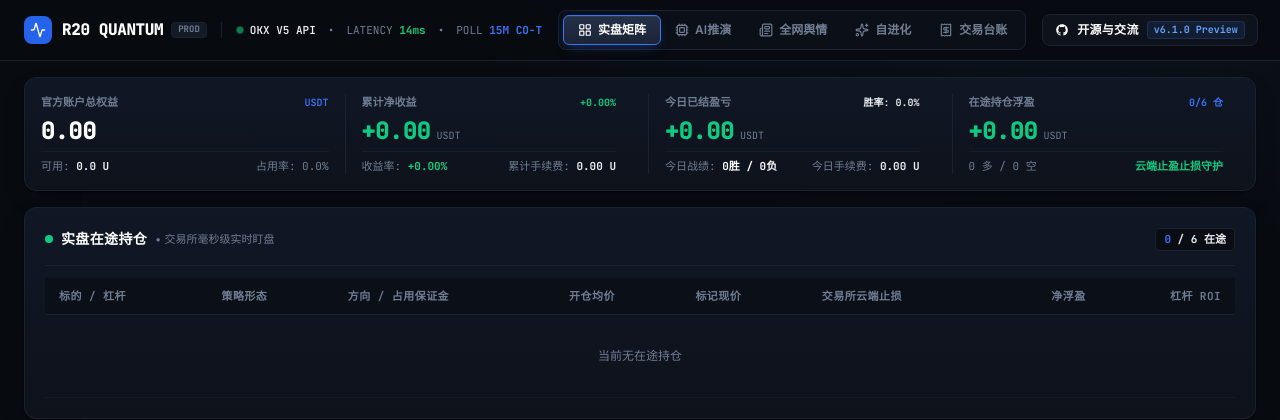
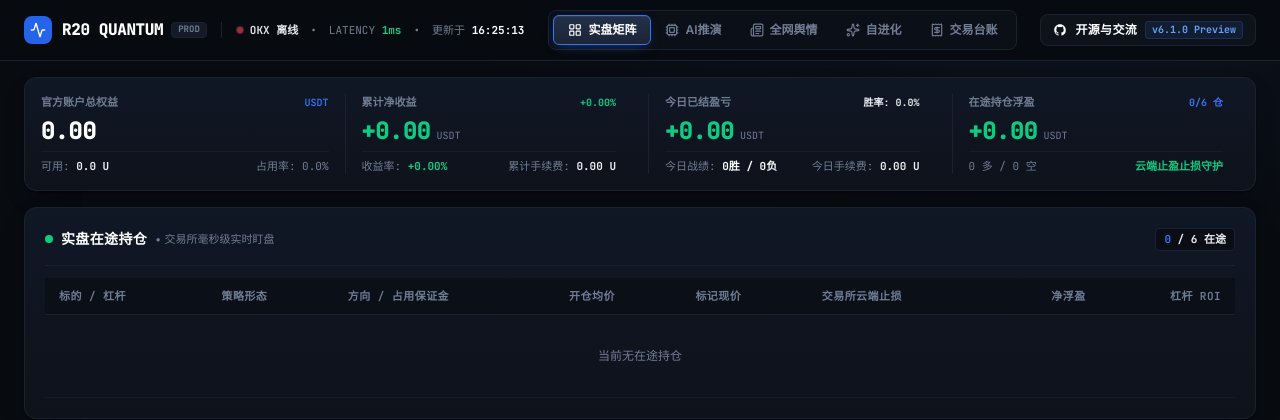
Before and after one commit to 0xdabiaoge/r20-quantum-trader, a FastAPI app: page / in a window 1280 px wide. Shown: the top 420 px of the page. Run offline with FastAPI, Linux system fonts and the light colour scheme.

Commit message:
fix: prevent concurrent poll stall, add no-cache API headers, live telemetry clock and smooth chart updates

```diff
--- a/dashboard/app.py
+++ b/dashboard/app.py
@@ -1081,12 +1081,18 @@ async def index(request: Request):
 @app.get("/api/all")
 async def get_all_data():
     data = await refresh_cache_if_needed(3.0)
-    return JSONResponse(data)
+    return JSONResponse(
+        data,
+        headers={"Cache-Control": "no-cache, no-store, must-revalidate"},
+    )
 
 @app.get("/api/overview")
 async def get_overview():
     data = await refresh_cache_if_needed(3.0)
-    return JSONResponse(data)
+    return JSONResponse(
+        data,
+        headers={"Cache-Control": "no-cache, no-store, must-revalidate"},
+    )
 
 if __name__ == "__main__":
     import uvicorn
--- a/dashboard/templates/index.html
+++ b/dashboard/templates/index.html
@@ -197,15 +197,15 @@
                 </div>
 
                 <!-- Live Engine Telemetry Ping -->
-                <div class="hidden xl:flex items-center space-x-3 text-[11px] font-mono text-[#707E94] border-l border-[#1A2232] pl-3.5">
+                <div class="hidden lg:flex items-center space-x-3 text-[11px] font-mono text-[#707E94] border-l border-[#1A2232] pl-3.5">
                     <div class="flex items-center space-x-1.5">
-                        <span class="w-2 h-2 rounded-full bg-[#0ECB81] live-ping"></span>
-                        <span class="text-[#EAECEF] font-semibold">OKX V5 API</span>
+                        <span id="topbar-status-dot" class="w-2 h-2 rounded-full bg-[#0ECB81] live-ping"></span>
+                        <span id="topbar-status-text" class="text-[#EAECEF] font-semibold">OKX V5 API</span>
                     </div>
                     <span>•</span>
-                    <div>LATENCY <strong class="text-[#0ECB81]">14ms</strong></div>
+                    <div>LATENCY <strong id="topbar-latency" class="text-[#0ECB81]">--ms</strong></div>
                     <span>•</span>
-                    <div>POLL <strong class="text-[#3875F6]">15M CO-T</strong></div>
+                    <div>更新于 <strong id="topbar-update-clock" class="text-white font-mono">--:--:--</strong></div>
                 </div>
             </div>
 
@@ -1222,12 +1222,46 @@
             }
         };
 
+        let isFetchingTerminalData = false;
         async function loadAllData() {
+            if (isFetchingTerminalData) return;
+            isFetchingTerminalData = true;
+            const t0 = performance.now();
             try {
-                const res = await fetch('/api/all?t=' + Date.now());
+                const res = await fetch('/api/all?t=' + Date.now(), { cache: 'no-store' });
                 if (!res.ok) throw new Error('API HTTP ' + res.status);
                 const data = await res.json();
                 rawJsonData = data;
+
+                // Update Telemetry in Top Bar
+                const latencyMs = Math.max(1, Math.round(performance.now() - t0));
+                const topbarLatencyEl = document.getElementById('topbar-latency');
+                if (topbarLatencyEl) topbarLatencyEl.innerText = `${latencyMs}ms`;
+
+                const topbarClockEl = document.getElementById('topbar-update-clock');
+                if (topbarClockEl) {
+                    const now = new Date();
+                    const hh = String(now.getHours()).padStart(2, '0');
+                    const mm = String(now.getMinutes()).padStart(2, '0');
+                    const ss = String(now.getSeconds()).padStart(2, '0');
+                    topbarClockEl.innerText = `${hh}:${mm}:${ss}`;
+                }
+
+                const healthStatus = data.data_health?.status || 'LIVE';
+                const topbarDotEl = document.getElementById('topbar-status-dot');
+                const topbarTextEl = document.getElementById('topbar-status-text');
+                if (topbarDotEl && topbarTextEl) {
+                    if (healthStatus === 'LIVE') {
+                        topbarDotEl.className = 'w-2 h-2 rounded-full bg-[#0ECB81] live-ping';
+                        topbarTextEl.innerText = 'OKX V5 API · LIVE';
+                    } else if (healthStatus === 'STALE') {
+                        topbarDotEl.className = 'w-2 h-2 rounded-full bg-[#F0B90B] live-ping';
+                        topbarTextEl.innerText = 'OKX 上游繁忙 · 降级快照';
+                    } else {
+                        topbarDotEl.className = 'w-2 h-2 rounded-full bg-[#F6465D] live-ping';
+                        topbarTextEl.innerText = 'OKX 离线';
+                    }
+                }
 
                 // 1. Account Summary
                 const acc = data.account || {};
@@ -1336,6 +1370,7 @@
             } catch (err) {
                 console.error('Failed to load terminal data:', err);
             } finally {
+                isFetchingTerminalData = false;
                 if (window.lucide) lucide.createIcons();
             }
         }
@@ -2313,11 +2348,6 @@
             const statMaxDdEl = document.getElementById('chart-stat-maxdd');
             if (statMaxDdEl) statMaxDdEl.innerText = `-${maxDdPct.toFixed(2)}%`;
 
-            if (equityChartInstance) {
-                equityChartInstance.destroy();
-                equityChartInstance = null;
-            }
-
             // ==========================================
             // MODE 1: 总权益走势 (Default High-Res Smooth Line)
             // ==========================================
@@ -2339,6 +2369,23 @@
                 const maxEq = validEquities.length > 0 ? Math.max(...validEquities, initialCapital) : 4300;
                 const yMin = Math.max(0, Math.floor((minEq - 50) / 50) * 50);
                 const yMax = Math.ceil((maxEq + 50) / 50) * 50;
+
+                if (equityChartInstance && equityChartInstance.config?.type === 'line') {
+                    equityChartInstance.data.labels = labels;
+                    equityChartInstance.data.datasets[0].data = equityValues;
+                    equityChartInstance.data.datasets[1].data = baselineValues;
+                    if (equityChartInstance.options?.scales?.y) {
+                        equityChartInstance.options.scales.y.min = yMin;
+                        equityChartInstance.options.scales.y.max = yMax;
+                    }
+                    equityChartInstance.update('none');
+                    return;
+                }
+
+                if (equityChartInstance) {
+                    equityChartInstance.destroy();
+                    equityChartInstance = null;
+                }
 
                 equityChartInstance = new Chart(ctx, {
                     type: 'line',
@@ -2440,6 +2487,20 @@
                 const colors = pnlValues.map(p => p >= 0 ? '#0ECB81' : '#F6465D');
                 const borderColors = pnlValues.map(p => p >= 0 ? '#059669' : '#BE123C');
 
+                if (equityChartInstance && equityChartInstance.config?.type === 'bar') {
+                    equityChartInstance.data.labels = labels;
+                    equityChartInstance.data.datasets[0].data = pnlValues;
+                    equityChartInstance.data.datasets[0].backgroundColor = colors;
+                    equityChartInstance.data.datasets[0].borderColor = borderColors;
+                    equityChartInstance.update('none');
+                    return;
+                }
+
+                if (equityChartInstance) {
+                    equityChartInstance.destroy();
+                    equityChartInstance = null;
+                }
+
                 equityChartInstance = new Chart(ctx, {
                     type: 'bar',
                     data: {
```
